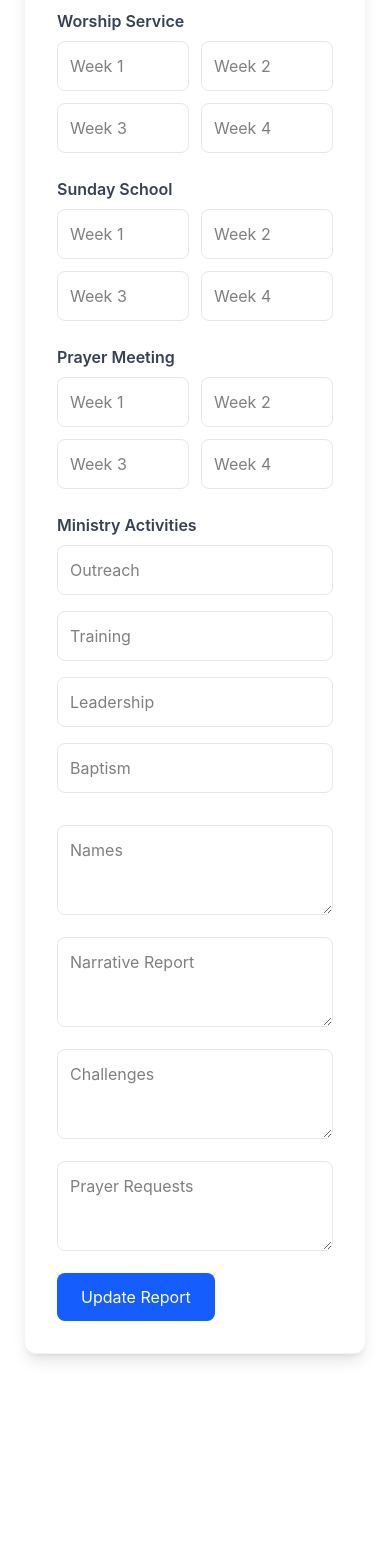
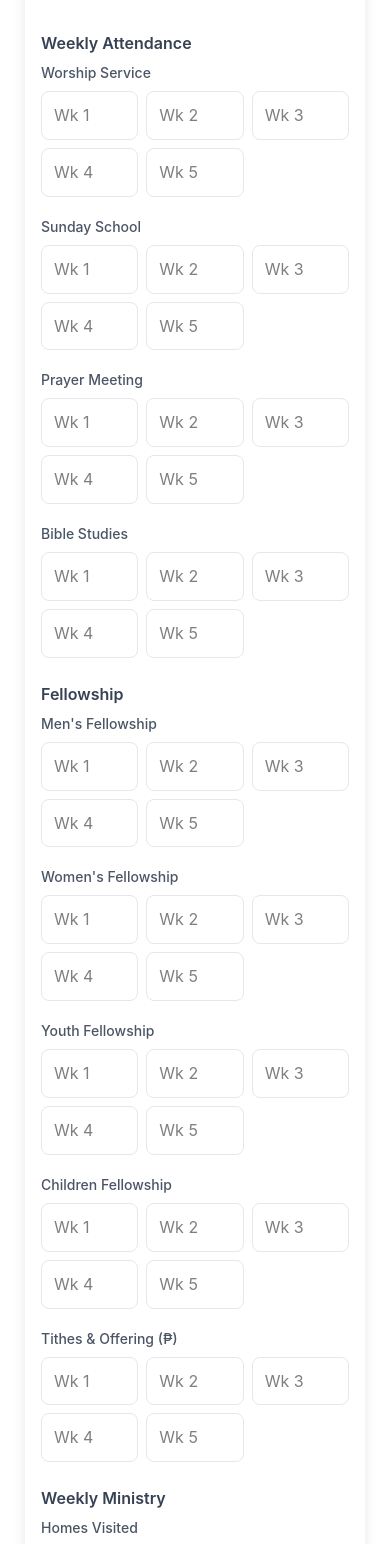
Before and after one commit to ssr0016/amg-reports-frontend, a React (Vite) app: page /edit-report/1 in a window 390 px wide. Shown: the part 444-1988 px from the top of the page. Before the commit the page ends 1862 px from the top, so only its background shows below. Built offline with nearby package versions, Linux system fonts and the light colour scheme; no server answers.

Commit message:
make responsive, add pagination, add forms field etc

```diff
--- a/src/components/ReportForm.jsx
+++ b/src/components/ReportForm.jsx
@@ -5,7 +5,9 @@ import toast from "react-hot-toast";
 import API from "../services/api";
 import Spinner from "./Spinner";
 
-export default function ReportForm({ fetchReports, reportId }) {
+const defaultWeeks5 = { week1: "", week2: "", week3: "", week4: "", week5: "" };
+
+export default function ReportForm({ reportId }) {
   const navigate = useNavigate();
   const isEditing = !!reportId;
 
@@ -14,21 +16,35 @@ export default function ReportForm({ fetchReports, reportId }) {
     worker: "",
     areaAssignment: "",
     churchName: "",
-    worshipService: { week1: "", week2: "", week3: "", week4: "" },
-    sundaySchool: { week1: "", week2: "", week3: "", week4: "" },
-    prayerMeeting: { week1: "", week2: "", week3: "", week4: "" },
-    outreach: "",
-    training: "",
-    leadership: "",
-    baptism: "",
+    worshipService: { ...defaultWeeks5 },
+    sundaySchool: { ...defaultWeeks5 },
+    prayerMeeting: { ...defaultWeeks5 },
+    bibleStudies: { ...defaultWeeks5 },
+    tithesOffering: { ...defaultWeeks5 },
+    homeVisited: { ...defaultWeeks5 },
+    bibleStudyGroupLed: { ...defaultWeeks5 },
+    sermonPreached: { ...defaultWeeks5 },
+    personNewlyContacted: { ...defaultWeeks5 },
+    personFollowedUp: { ...defaultWeeks5 },
+    personEvangelized: { ...defaultWeeks5 },
+    mensFellowship: { ...defaultWeeks5 },
+    womensFellowship: { ...defaultWeeks5 },
+    youthFellowship: { ...defaultWeeks5 },
+    childrenFellowship: { ...defaultWeeks5 },
+    outreach: { ...defaultWeeks5 },
+    training: { ...defaultWeeks5 },
+    leadership: { ...defaultWeeks5 },
+    baptism: { ...defaultWeeks5 },
+    other: { ...defaultWeeks5 },
+    familyDay: { ...defaultWeeks5 },
     names: "",
     narrativeReport: "",
     challenges: "",
     prayerRequest: "",
   });
 
-  const [loading, setLoading] = useState(false); // ✅ loading sa submit button
-  const [fetching, setFetching] = useState(false); // ✅ loading habang nag-fetch ng data
+  const [loading, setLoading] = useState(false);
+  const [fetching, setFetching] = useState(false);
 
   useEffect(() => {
     if (isEditing) {
@@ -39,7 +55,6 @@ export default function ReportForm({ fetchReports, reportId }) {
           setForm(res.data.data);
         } catch (error) {
           toast.error("Failed to load report.");
-          console.error("Error fetching report:", error);
         } finally {
           setFetching(false);
         }
@@ -55,19 +70,14 @@ export default function ReportForm({ fetchReports, reportId }) {
   const handleWeekChange = (category, week, value) => {
     setForm({
       ...form,
-      [category]: {
-        ...form[category],
-        [week]: value,
-      },
+      [category]: { ...form[category], [week]: value },
     });
   };
 
   const submit = async (e) => {
     e.preventDefault();
-
     try {
       setLoading(true);
-
       if (isEditing) {
         await API.put(`/reports/${reportId}`, form);
         toast.success("Report updated successfully!");
@@ -75,19 +85,14 @@ export default function ReportForm({ fetchReports, reportId }) {
         await API.post("/reports", form);
         toast.success("Report created successfully!");
       }
-
-      setTimeout(() => navigate("/"), 1000); // ✅ may time para makita ang toast
+      setTimeout(() => navigate("/"), 1000);
     } catch (error) {
       toast.error("Failed to submit report.");
-      console.error("Error submitting report:", error);
     } finally {
       setLoading(false);
     }
   };
 
-  const weeks = [1, 2, 3, 4];
-
-  // ✅ loading screen habang nag-fetch ng existing report
   if (fetching) {
     return (
       <div className="flex justify-center items-center h-64">
@@ -99,14 +104,25 @@ export default function ReportForm({ fetchReports, reportId }) {
   return (
     <form
       onSubmit={submit}
-      className="bg-white shadow-lg rounded-xl p-8 mb-10 border border-gray-100"
+      className="bg-white shadow-lg rounded-xl p-4 sm:p-8 mb-10 border border-gray-100"
     >
-      <h2 className="text-2xl font-semibold mb-6 text-gray-800">
+      {/* ✅ HEADER WITH BACK BUTTON */}
+      <div className="flex items-center gap-3 mb-6">
+        <button
+          type="button"
+          onClick={() => navigate("/")}
+          className="flex items-center gap-1 text-sm font-medium text-blue-600 bg-blue-50 hover:bg-blue-100 border border-blue-200 px-3 py-2 rounded-lg transition"
+        >
+          ← Back
+        </button>
+        <h2 className="text-xl sm:text-2xl font-semibold text-gray-800">
           {isEditing ? "Edit Monthly Report" : "Create Monthly Report"}
         </h2>
+      </div>
 
       {/* BASIC INFO */}
-      <div className="grid md:grid-cols-2 gap-4 mb-8">
+      <h3 className="section-title">Basic Information</h3>
+      <div className="grid grid-cols-1 sm:grid-cols-2 gap-4 mb-8">
         <input
           name="month"
           placeholder="Month (ex. April 2026)"
@@ -137,70 +153,170 @@ export default function ReportForm({ fetchReports, reportId }) {
         />
       </div>
 
-      {/* WEEKLY REPORTS */}
+      {/* WEEKLY ATTENDANCE */}
+      <h3 className="section-title">Weekly Attendance</h3>
       <Section
         title="Worship Service"
-        weeks={weeks}
+        weeks={5}
         category="worshipService"
         handler={handleWeekChange}
         values={form.worshipService}
       />
       <Section
         title="Sunday School"
-        weeks={weeks}
+        weeks={5}
         category="sundaySchool"
         handler={handleWeekChange}
         values={form.sundaySchool}
       />
       <Section
         title="Prayer Meeting"
-        weeks={weeks}
+        weeks={5}
         category="prayerMeeting"
         handler={handleWeekChange}
         values={form.prayerMeeting}
       />
+      <Section
+        title="Bible Studies"
+        weeks={5}
+        category="bibleStudies"
+        handler={handleWeekChange}
+        values={form.bibleStudies}
+      />
 
-      {/* MINISTRY COUNTS */}
+      {/* FELLOWSHIP */}
+      <h3 className="section-title">Fellowship</h3>
+      <Section
+        title="Men's Fellowship"
+        weeks={5}
+        category="mensFellowship"
+        handler={handleWeekChange}
+        values={form.mensFellowship}
+      />
+      <Section
+        title="Women's Fellowship"
+        weeks={5}
+        category="womensFellowship"
+        handler={handleWeekChange}
+        values={form.womensFellowship}
+      />
+      <Section
+        title="Youth Fellowship"
+        weeks={5}
+        category="youthFellowship"
+        handler={handleWeekChange}
+        values={form.youthFellowship}
+      />
+      <Section
+        title="Children Fellowship"
+        weeks={5}
+        category="childrenFellowship"
+        handler={handleWeekChange}
+        values={form.childrenFellowship}
+      />
+      <Section
+        title="Tithes & Offering (₱)"
+        weeks={5}
+        category="tithesOffering"
+        handler={handleWeekChange}
+        values={form.tithesOffering}
+      />
+
+      {/* WEEKLY MINISTRY */}
+      <h3 className="section-title">Weekly Ministry</h3>
+      <Section
+        title="Homes Visited"
+        weeks={5}
+        category="homeVisited"
+        handler={handleWeekChange}
+        values={form.homeVisited}
+      />
+      <Section
+        title="Bible Study Group Led"
+        weeks={5}
+        category="bibleStudyGroupLed"
+        handler={handleWeekChange}
+        values={form.bibleStudyGroupLed}
+      />
+      <Section
+        title="Sermon Preached"
+        weeks={5}
+        category="sermonPreached"
+        handler={handleWeekChange}
+        values={form.sermonPreached}
+      />
+      <Section
+        title="Person Newly Contacted"
+        weeks={5}
+        category="personNewlyContacted"
+        handler={handleWeekChange}
+        values={form.personNewlyContacted}
+      />
+      <Section
+        title="Person Followed Up"
+        weeks={5}
+        category="personFollowedUp"
+        handler={handleWeekChange}
+        values={form.personFollowedUp}
+      />
+      <Section
+        title="Person Evangelized"
+        weeks={5}
+        category="personEvangelized"
+        handler={handleWeekChange}
+        values={form.personEvangelized}
+      />
+
+      {/* MINISTRY ACTIVITIES */}
       <h3 className="section-title">Ministry Activities</h3>
-      <div className="grid md:grid-cols-4 gap-4 mb-8">
-        <input
-          name="outreach"
-          placeholder="Outreach"
-          type="number"
-          onChange={handleChange}
-          value={form.outreach}
-          className="input"
+      <Section
+        title="Outreach"
+        weeks={5}
+        category="outreach"
+        handler={handleWeekChange}
+        values={form.outreach}
       />
-        <input
-          name="training"
-          placeholder="Training"
-          type="number"
-          onChange={handleChange}
-          value={form.training}
-          className="input"
+      <Section
+        title="Training"
+        weeks={5}
+        category="training"
+        handler={handleWeekChange}
+        values={form.training}
       />
-        <input
-          name="leadership"
-          placeholder="Leadership"
-          type="number"
-          onChange={handleChange}
-          value={form.leadership}
-          className="input"
+      <Section
+        title="Leadership"
+        weeks={5}
+        category="leadership"
+        handler={handleWeekChange}
+        values={form.leadership}
       />
-        <input
-          name="baptism"
-          placeholder="Baptism"
-          type="number"
-          onChange={handleChange}
-          value={form.baptism}
-          className="input"
+      <Section
+        title="Baptism"
+        weeks={5}
+        category="baptism"
+        handler={handleWeekChange}
+        values={form.baptism}
       />
-      </div>
+      <Section
+        title="Other"
+        weeks={5}
+        category="other"
+        handler={handleWeekChange}
+        values={form.other}
+      />
+      <Section
+        title="Family Day"
+        weeks={5}
+        category="familyDay"
+        handler={handleWeekChange}
+        values={form.familyDay}
+      />
 
-      {/* TEXT AREAS */}
+      {/* REPORT DETAILS */}
+      <h3 className="section-title">Report Details</h3>
       <textarea
         name="names"
-        placeholder="Names"
+        placeholder="Names of new believers / baptized"
         onChange={handleChange}
         value={form.names}
         className="textarea"
@@ -227,9 +343,9 @@ export default function ReportForm({ fetchReports, reportId }) {
         className="textarea"
       />
 
-      {/* ✅ SUBMIT BUTTON WITH SPINNER */}
+      {/* SUBMIT BUTTON */}
       <button
-        className="submit-btn flex items-center justify-center gap-2 disabled:opacity-50"
+        className="submit-btn w-full sm:w-auto flex items-center justify-center gap-2 disabled:opacity-50"
         disabled={loading}
       >
         {loading ? (
@@ -247,17 +363,20 @@ export default function ReportForm({ fetchReports, reportId }) {
   );
 }
 
+// Section Component — 3 cols sa mobile, 5 cols sa desktop
 function Section({ title, weeks, category, handler, values = {} }) {
   return (
     <>
-      <h3 className="section-title">{title}</h3>
-      <div className="grid grid-cols-2 md:grid-cols-4 gap-3 mb-6">
-        {weeks.map((w) => (
+      <p className="text-sm font-medium text-gray-600 mb-2">{title}</p>
+      <div className="grid grid-cols-3 sm:grid-cols-5 gap-2 sm:gap-3 mb-5">
+        {Array.from({ length: weeks }, (_, i) => i + 1).map((w) => (
           <input
             key={w}
-            type="number"
-            placeholder={`Week ${w}`}
-            className="input"
+            type="text"
+            inputMode="numeric"
+            pattern="[0-9]*"
+            placeholder={`Wk ${w}`}
+            className="input text-sm"
             value={values[`week${w}`] ?? ""}
             onChange={(e) => handler(category, `week${w}`, e.target.value)}
           />
--- a/src/index.css
+++ b/src/index.css
@@ -2,10 +2,17 @@
 
 .input {
   @apply border border-gray-200 rounded-lg p-3 w-full focus:outline-none focus:ring-2 focus:ring-blue-500;
+  font-size: 1rem; /* ✅ prevent iOS auto-zoom */
+  -webkit-appearance: none; /* ✅ fix iOS styling */
+  appearance: none;
 }
 
 .textarea {
   @apply border border-gray-200 rounded-lg p-3 w-full mb-4 min-h-[90px] focus:outline-none focus:ring-2 focus:ring-blue-500;
+  font-size: 1rem; /* ✅ prevent iOS auto-zoom */
+  -webkit-appearance: none; /* ✅ fix iOS styling */
+  appearance: none;
+  resize: vertical;
 }
 
 .section-title {
@@ -14,4 +21,7 @@
 
 .submit-btn {
   @apply bg-blue-600 text-white px-6 py-3 rounded-lg hover:bg-blue-700 transition;
+  font-size: 1rem; /* ✅ prevent iOS auto-zoom */
+  -webkit-appearance: none;
+  appearance: none;
 }
```
Also changed, not shown: src/components/ReportItem.jsx (+44 -12 lines), src/components/ReportList.jsx (+70 -23 lines), src/pages/Dashboard.jsx (+66 -8 lines). Lines whose indentation alone changed are shown as unchanged.
